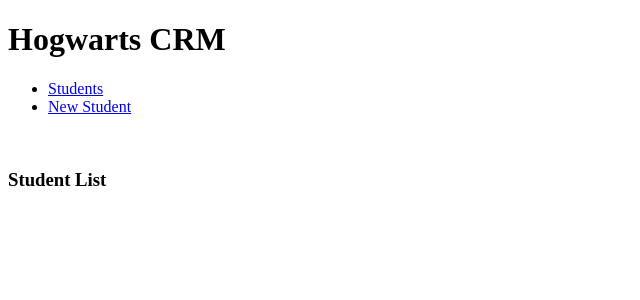
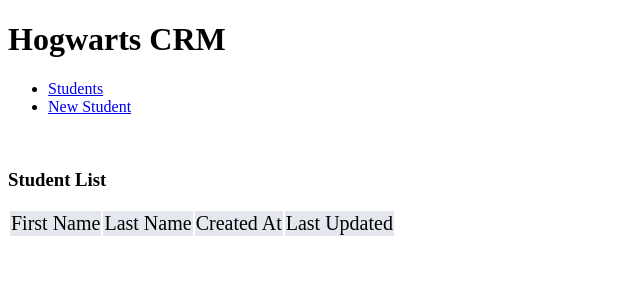
Before and after one commit to razzodev/hogwarts-crm, a Flask app: page /students in a window 1280 px wide. Shown: the top 300 px of the page, without its empty margins (0-640 px from the left). Run offline with Flask 2, Linux system fonts and the light colour scheme.

Commit message:
refactor: to object properties

```diff
--- a/templates/students.html
+++ b/templates/students.html
@@ -1,9 +1,30 @@
 {%extends 'layout.html' %} {% block body %}
 <h3>Student List</h3>
-<ul>
+<table>
+  <tr
+    style="font-size: 20px; font-weight: 100; background-color: rgba(0, 20, 100, 0.1)"
+  >
+    <td class="table-header">First Name</td>
+    <td class="table-header">Last Name</td>
+    <td class="table-header">Created At</td>
+    <td class="table-header">Last Updated</td>
+  </tr>
   {% for student in students %}
-  <li>{{student}}</li>
+  <tr>
+    <td>
+      {{student.first_name}}
+    </td>
+    <td>
+      {{student.last_name}}
+    </td>
+    <td>
+      {{student.time_created}}
+    </td>
+    <td>
+      {{student.time_updated}}
+    </td>
+  </tr>
   {% endfor %}
-</ul>
+</table>
 
 {% endblock %}
```
